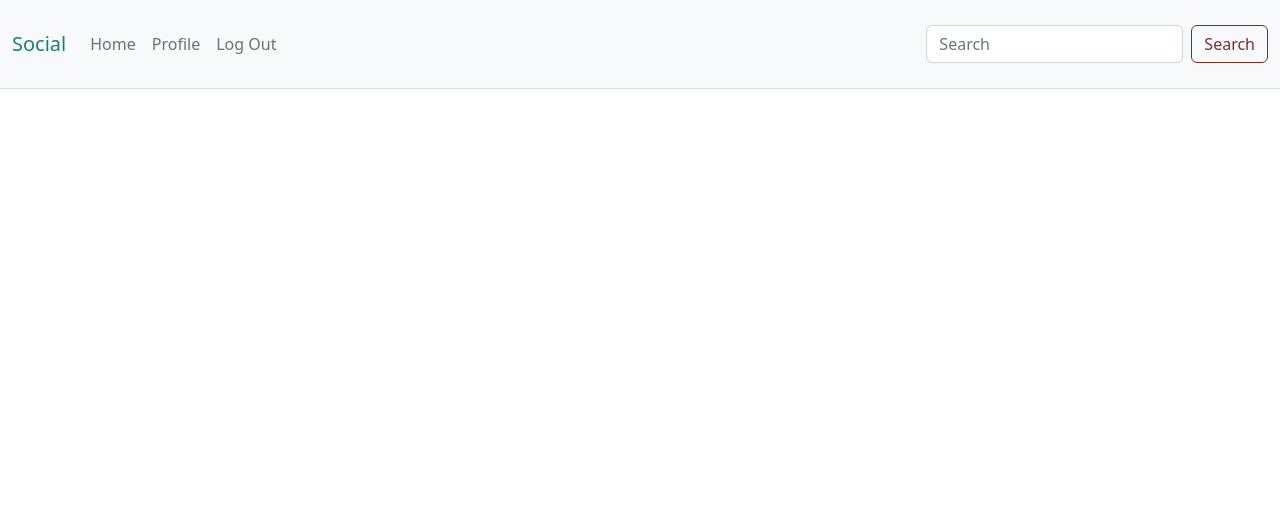
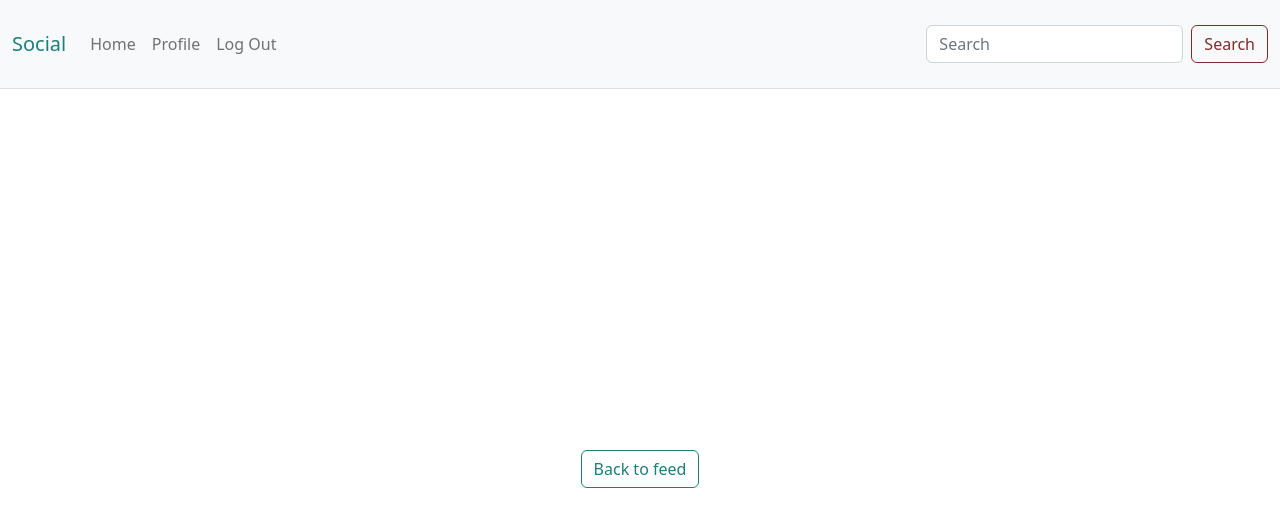
Before and after one commit to olee2/social-media-application, a website with bundled scripts: page single-post.html in a window 1280 px wide. Built offline with nearby package versions, Linux system fonts and the light colour scheme.

Commit message:
Changes to single post

```diff
--- a/single-post.html
+++ b/single-post.html
@@ -50,9 +50,15 @@
         </div>
       </div>
     </nav>
+
     <div
-      class="container-sm flex-column d-flex h-100 align-items-center justify-content-center post-container"
-    ></div>
+      class="flex-lg-grow-1 flex-column-reverse container-sm flex-column p-3 d-flex align-items-center justify-content-center post-container main-container pb-5 pt-5"
+    >
+      <a href="index.html" class="btn-outline-primary btn mt-5">
+        Back to feed
+      </a>
+    </div>
+
     <script src="node_modules/bootstrap/dist/js/bootstrap.bundle.min.js"></script>
     <script src="./dist/js/single-post.js" type="module"></script>
   </body>
```
Also changed, not shown: dist/css/styles.css, dist/js/single-post.js, 1 other file.
